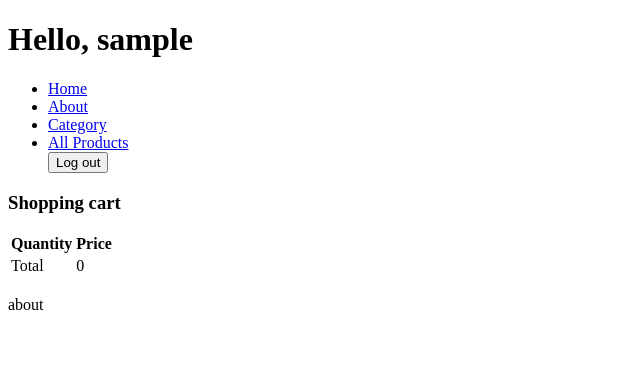
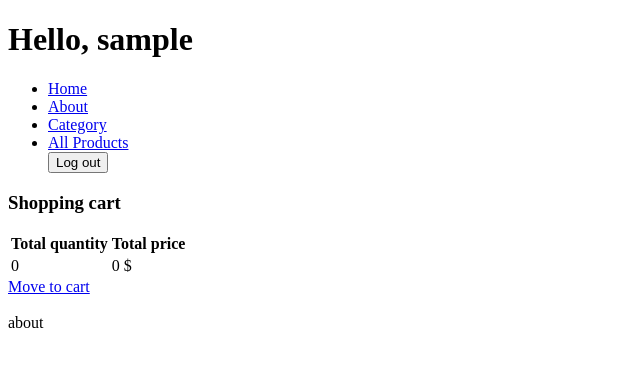
Before and after one commit to DemonMaike/dj_shop_the_withcer, a Django app: page /about in a window 1280 px wide. Shown: the top 367 px of the page, without its empty margins (0-640 px from the left). Run offline with Django 4.2, Linux system fonts and the light colour scheme; the visitor is signed in with stand-in values (Sample User, id 1).

Commit message:
Apply mini cart for all pages

```diff
--- a/the_withcer_shop/templates/base.html
+++ b/the_withcer_shop/templates/base.html
@@ -35,25 +35,25 @@
 <table>
     <thead>
         <tr>
-            <th>Quantity</th>
-            <th>Price</th>
+            <th> Total quantity</th>
+            <th>Total price</th>
         </tr>
     </thead>
     <tbody>
-        {% for item in cart %}
-            {% with product=item.product %}
+        <!-- {% for item in cart %}
                 <tr>
-                    <td>{{item.get_total_price}}</td>
+                    <td>{{item.quantity}}</td>
                     <td>{{item.total_price}}</td>
                 </tr>
-            {% endwith%}
-        {% endfor %}
+        {% endfor %} -->
         <tr>
-            <td>Total</td>
-            <td>{{cart.get_total_price}}</td>
+            <td>{{cart.get_total_quantity}}</td>
+            <td>{{cart.get_total_price}} $</td>
         </tr>
     </tbody>
 </table>
+<a href="{% url 'cart:cart_detail' %}">Move to cart</a>
+<br>
 {% endif %}
 <br>
     {% block content %}{% endblock %}
```
